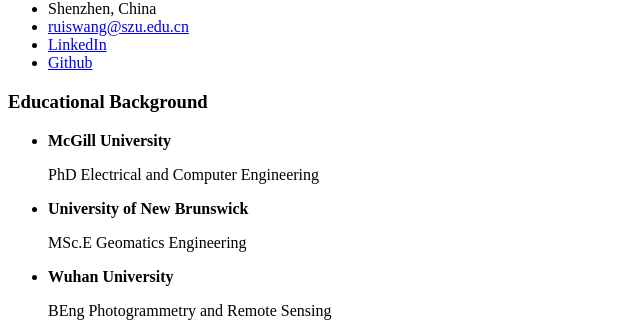
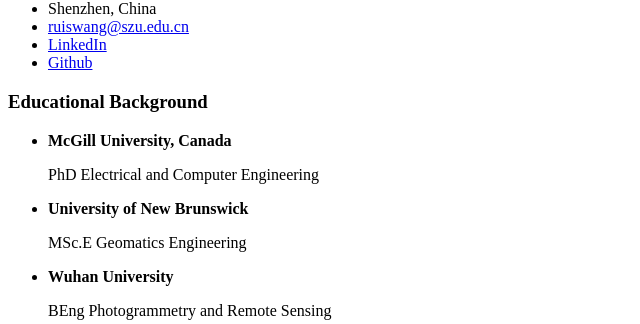
Before and after one commit to ruishengwang/ruishengwang.github.io, a Jekyll site: the page built from _pages/includes/background.md, in a window 1280 px wide. Shown: the part 329-653 px from the top of the page, without its empty margins (0-640 px from the left). Built offline with Jekyll 4.4.1, drawn with Linux system fonts in a browser that asks for light colours; our own code applies the rules of GitHub Pages for plain Markdown files.

Commit message:
Update background.md

```diff
--- a/_pages/includes/background.md
+++ b/_pages/includes/background.md
@@ -1,5 +1,5 @@
 # Educational Background
-- **McGill University**
+- **McGill University, Canada**
 
     PhD Electrical and Computer Engineering
 
```
